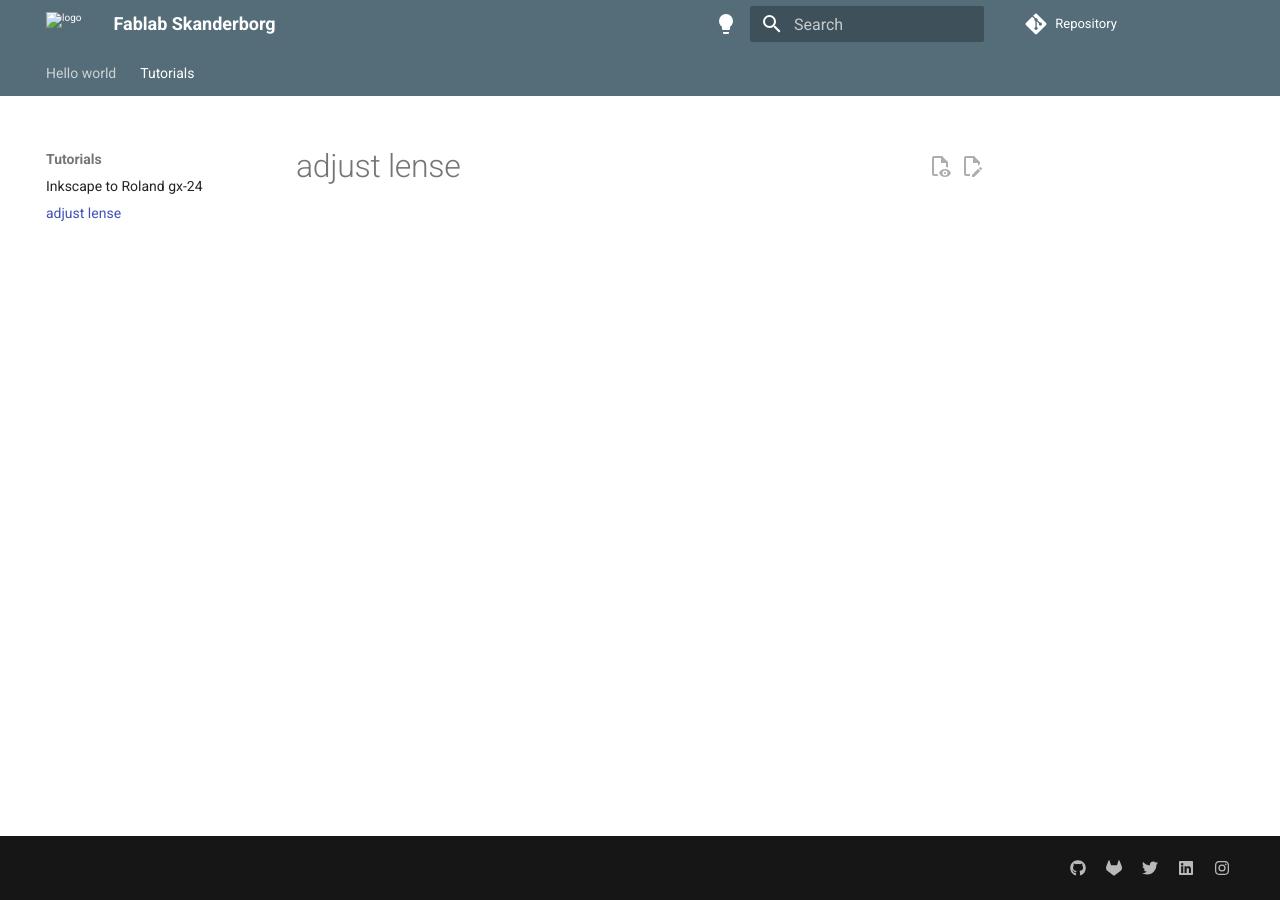
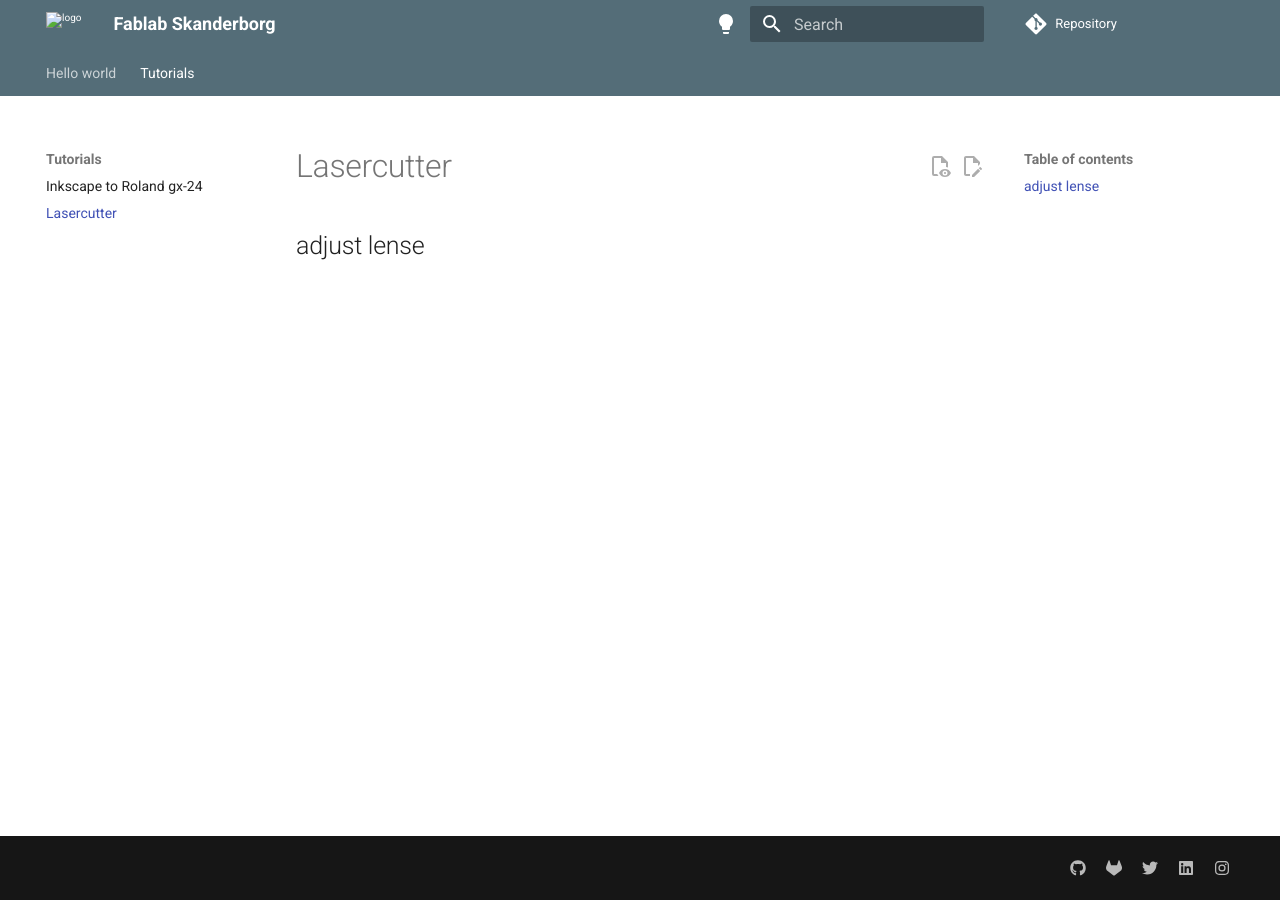
Before and after one commit to LARSB3CK/Fablab-Skanderborg, an MkDocs documentation site: the page built from docs/Tutorials/lasercutter.md, in a window 1280 px wide. Built offline with MkDocs 1.6.1 and Material for MkDocs 9.7.7, drawn with Linux system fonts in a browser that asks for light colours; comment, search, counter and statistics services are not loaded.

Commit message:
Update lasercutter.md

```diff
--- a/docs/Tutorials/lasercutter.md
+++ b/docs/Tutorials/lasercutter.md
@@ -1 +1,3 @@
-# adjust lense
+# Lasercutter
+
+## adjust lense
```
